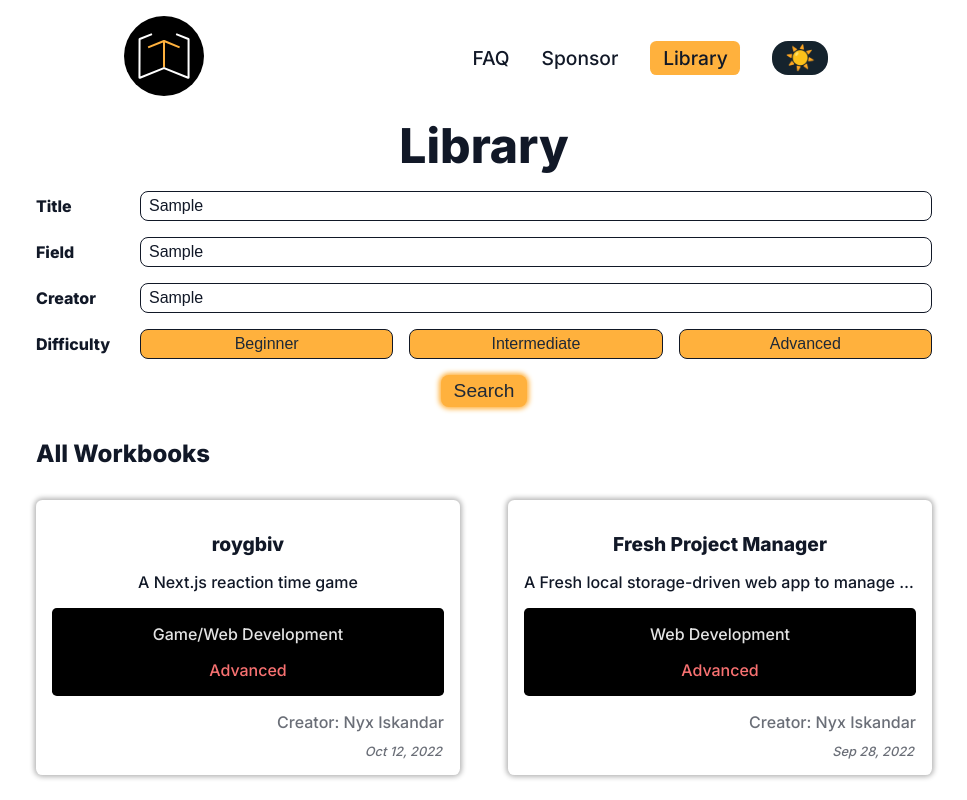
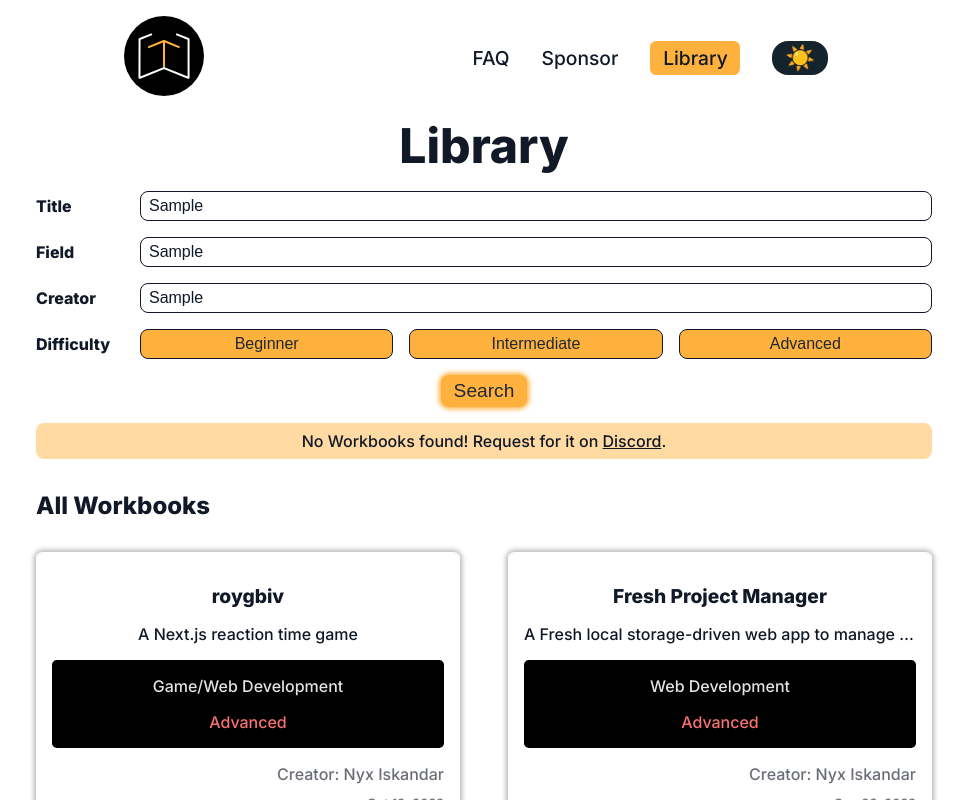
Before and after one commit to xyntechx/NexLiber-v1, a Next.js app: page /library in a window 1280 px wide. Both pictures are taken after typing "Sample", "Sample", "Sample" into the empty fields and a click on the button "Search". Shown: the top 800 px of the page, without its empty margins (156-1123 px from the left). Built offline with nearby package versions, Linux system fonts and the light colour scheme.

Commit message:
✨ Include Discord link in alert

```diff
--- a/pages/library.tsx
+++ b/pages/library.tsx
@@ -1,5 +1,6 @@
 import type { NextPage } from "next";
 import { useState, useRef } from "react";
+import Link from "next/link";
 import Project from "../components/project";
 import MainLayout from "../layouts/MainLayout";
 import styles from "../styles/Library.module.css";
@@ -59,7 +60,7 @@ const Library: NextPage = () => {
 
             const timer = setTimeout(() => {
                 setNotFound(false);
-            }, 2000);
+            }, 4000);
 
             return () => clearTimeout(timer);
         }
@@ -195,7 +196,18 @@ const Library: NextPage = () => {
             {result.length === 0 ? (
                 <>
                     {notFound && (
-                        <p className={styles.alert}>No Workbooks found!</p>
+                        <p className={styles.alert}>
+                            No Workbooks found! Request for it on{" "}
+                            <Link href="/community">
+                                <a
+                                    style={{ textDecoration: "underline" }}
+                                    target="_blank"
+                                >
+                                    Discord
+                                </a>
+                            </Link>
+                            .
+                        </p>
                     )}
                     <h1 className={styles.label}>All Workbooks</h1>
                     <section className={styles.content}>
--- a/styles/Library.module.css
+++ b/styles/Library.module.css
@@ -26,7 +26,7 @@
     text-align: center;
     border-radius: 0.5rem;
     opacity: 0;
-    animation: reveal 2s;
+    animation: reveal 4s;
     animation-timing-function: ease-in;
     animation-fill-mode: forwards;
 }
@@ -126,10 +126,10 @@
     0% {
         opacity: 0;
     }
-    20% {
+    15% {
         opacity: 1;
     }
-    80% {
+    85% {
         opacity: 1;
     }
     100% {
```
